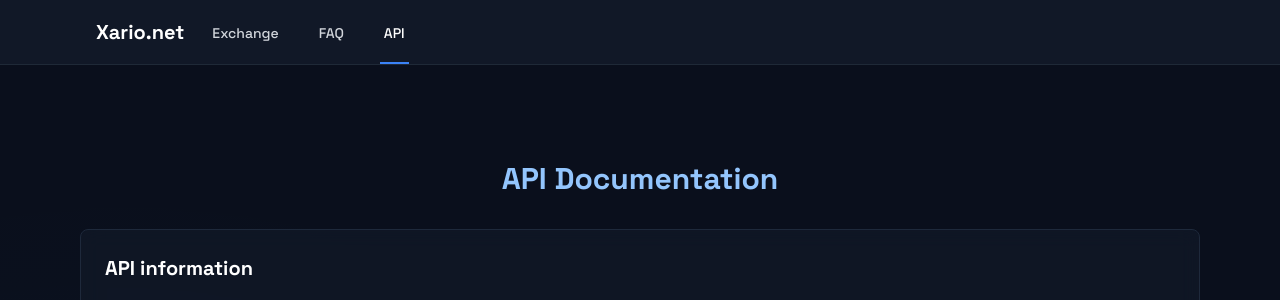
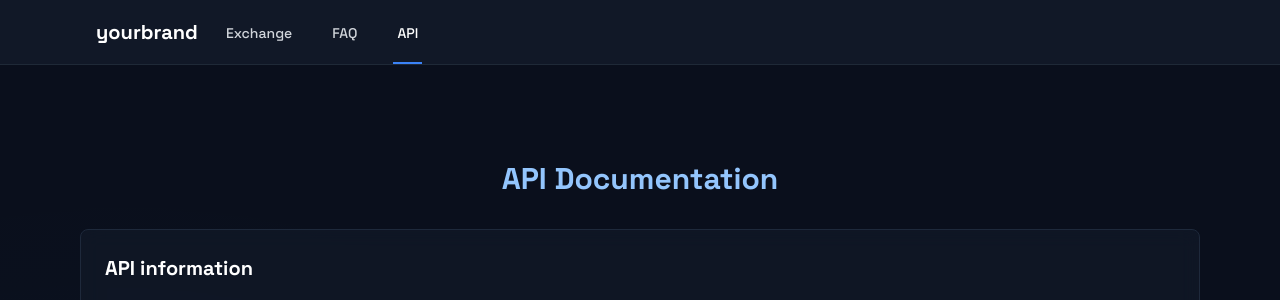
Before and after one commit to belamorchannel/eXch-Reseller-Web-NoJS, a Flask app: page /api in a window 1280 px wide. Shown: the top 300 px of the page. Run offline with Flask 3, Linux system fonts and the light colour scheme.

```diff
--- a/templates/base.html
+++ b/templates/base.html
@@ -3,7 +3,7 @@
 <head>
     <meta charset="UTF-8">
     <meta name="viewport" content="width=device-width, initial-scale=1.0">
-    <title>{% block title %}Xario.net{% endblock %}</title>
+    <title>{% block title %}yourbrand{% endblock %}</title>
     <link href="https://cdn.jsdelivr.net/npm/tailwindcss@2.2.19/dist/tailwind.min.css" rel="stylesheet">
     <link href="https://fonts.googleapis.com/css2?family=Space+Grotesk:wght@400;500;600;700&display=swap" rel="stylesheet">
     <link href="{{ url_for('static', filename='css/style.css') }}" rel="stylesheet">
@@ -16,7 +16,7 @@
             <div class="flex justify-between h-16">
                 <div class="flex">
                     <div class="flex-shrink-0 flex items-center">
-                        <a href="{{ url_for('index') }}" class="text-xl font-bold text-white">Xario.net</a>
+                        <a href="{{ url_for('index') }}" class="text-xl font-bold text-white">yourbrand</a>
                     </div>
                     <div class="ml-6 flex space-x-8">
                         <a href="{{ url_for('index') }}" class="{% if request.endpoint == 'index' %}border-blue-500 text-white{% else %}border-transparent text-gray-300{% endif %} inline-flex items-center px-1 pt-1 border-b-2 text-sm font-medium">
@@ -44,12 +44,12 @@
         <div class="container mx-auto px-4">
             <div class="text-center">
                 <ul class="space-y-2 text-gray-400">
-                    <li>Email: <a href="mailto:support@xario.net" class="text-blue-400">support@xario.net</a></li>
+                    <li>Email: <a href="mailto:support@yourbrand" class="text-blue-400">support@yourbrand</a></li>
                     <li><a href="http://</li>tymcpor2f4axlwkysog6ptbplylj2lrwxd6uheezvefogeidhlqfy2qd.onion/" class="text-blue-400">Onion</a>
                 </ul>
             </div>
             <div class="border-t border-gray-800 mt-8 pt-8 text-center text-gray-400">
-                <p>© 2025 Xario.net All rights reserved.</p>
+                <p>© 2025 yourbrand All rights reserved.</p>
             </div>
         </div>
     </footer>
```
